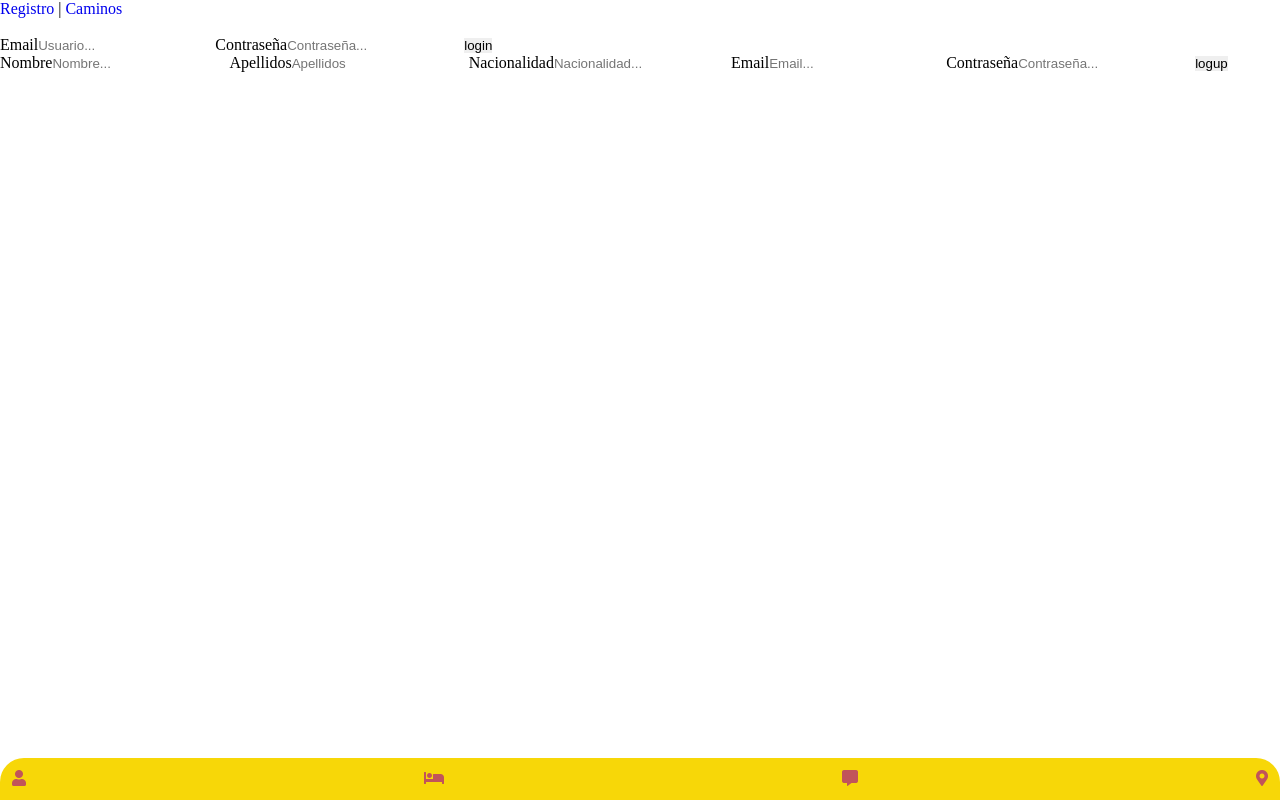
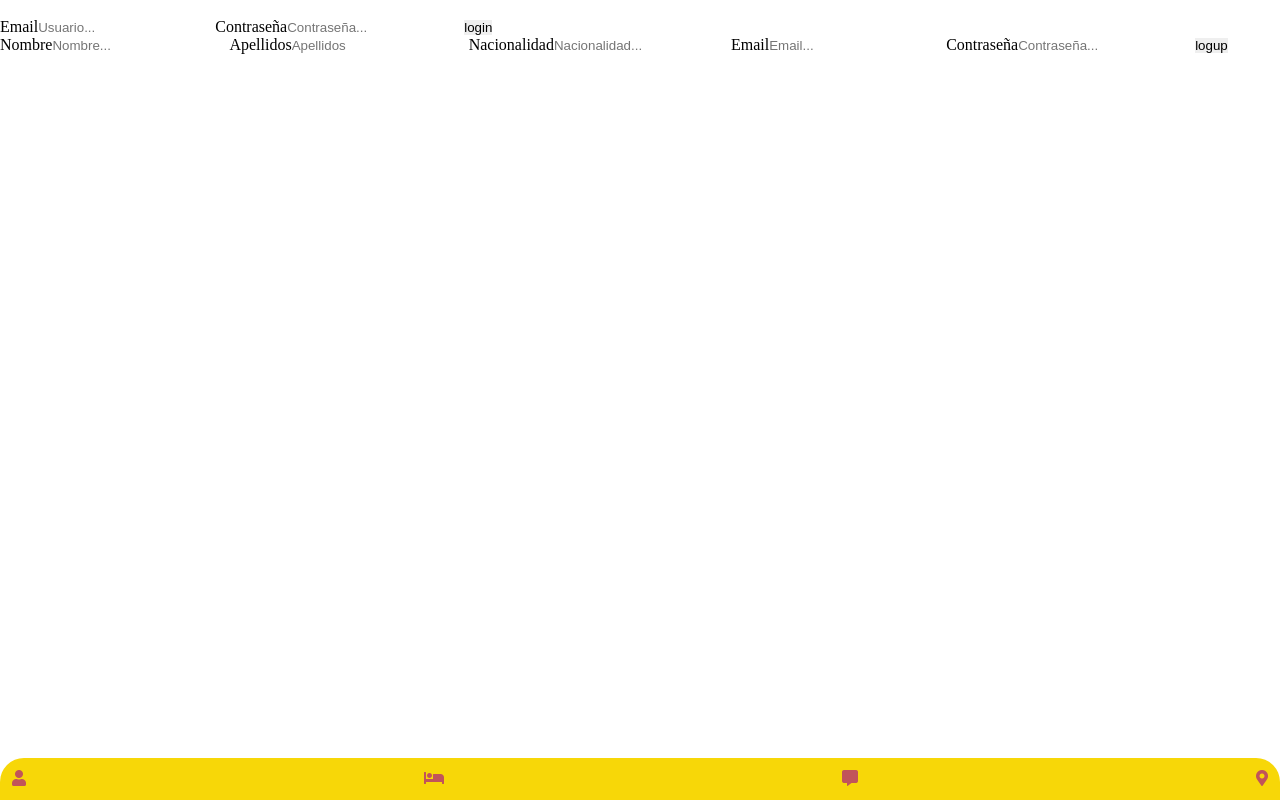
Before and after one commit to EffectiveXf5/app-freebed-santiago, a Vue app: page / in a window 1280 px wide. Built offline with nearby package versions, Linux system fonts and the light colour scheme.

Commit message:
added footer to register view and router link to register path and all paths

```diff
--- a/src/App.vue
+++ b/src/App.vue
@@ -1,8 +1,6 @@
 <template>
   <div id="app">
     <div id="nav">
-      <router-link to="/">Registro</router-link> |
-      <router-link to="/caminos">Caminos</router-link>
     </div>
     <router-view/>
   </div>
--- a/src/components/Footer.vue
+++ b/src/components/Footer.vue
@@ -2,11 +2,11 @@
   <footer>
       <ul>
         <li>
-          <i class="fas fa-user"></i>
+          <router-link to="/"><i class="fas fa-user"></i></router-link>
         </li>
 
         <li>
-          <i class="fas fa-bed"></i>
+          <router-link to="/caminos"><i class="fas fa-bed"></i></router-link>
         </li>
 
         <li>
```
